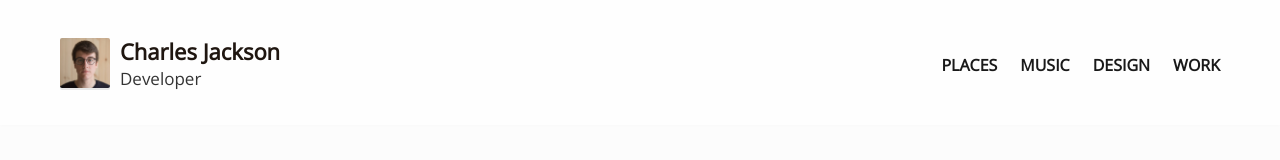
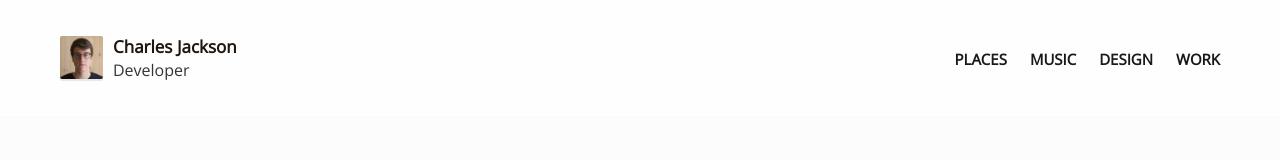
Before and after one commit to 4xz1ked8pa/05, a plain HTML site: page index.html in a window 1280 px wide. Drawn offline with nearby package versions, Linux system fonts and the light colour scheme.

Commit message:
nav styles

```diff
--- a/assets/styles/scss/components/_navigation.scss
+++ b/assets/styles/scss/components/_navigation.scss
@@ -2,13 +2,13 @@
   display: flex;
   justify-content: space-between;
   background: rgba(white,.8);
-  padding:38px 60px 34px 60px;
+  padding:36px 60px 34px 60px;
   box-shadow: 0 1px 4px rgba(black,.015);
   .identity {
     display: flex;
     flex-direction: row;
     .picture {
-      width:50px;
+      width:43px;
       margin-right:10px;
       border-radius: 2px;
       img {
@@ -23,7 +23,7 @@
       flex-direction: column;
       .name {
         color:rgba(#1F1610,1);
-        font-size:22px;
+        font-size:17px;
         font-weight:600;
         font-family: 'Open Sans', sans-serif;
         margin-top:-2px;
@@ -31,7 +31,7 @@
       }
       .role {
         color:rgba(black,.8);
-        font-size:17px;
+        font-size:16px;
         font-weight:500;
         font-family: 'Open Sans', sans-serif;
       }
@@ -42,7 +42,7 @@
     align-items: center;
     a {
       color:rgba(black,.9);
-      font-size:16px;
+      font-size:15px;
       font-weight:600;
       font-family: 'Open Sans', sans-serif;
       text-decoration: none;
```
Also changed, not shown: assets/styles/css/app.css.
